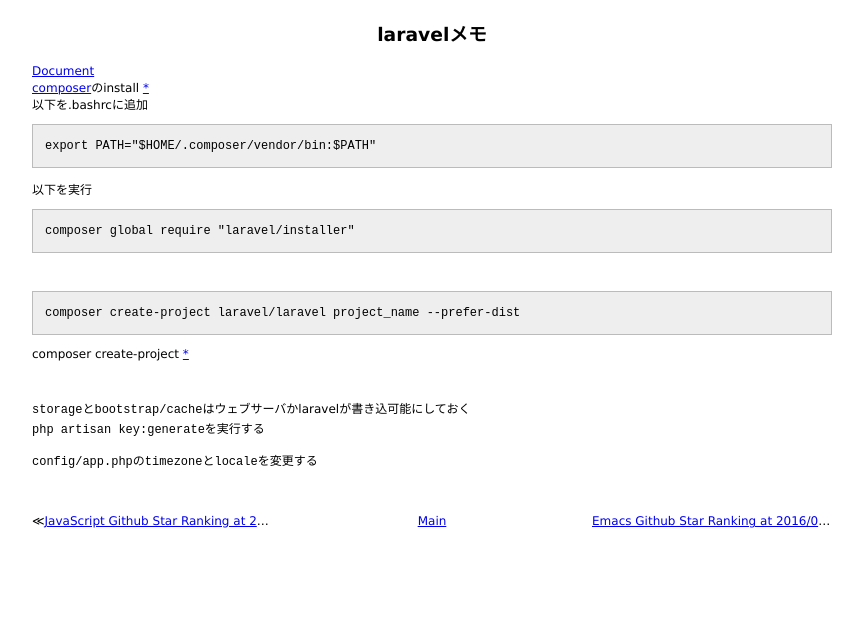
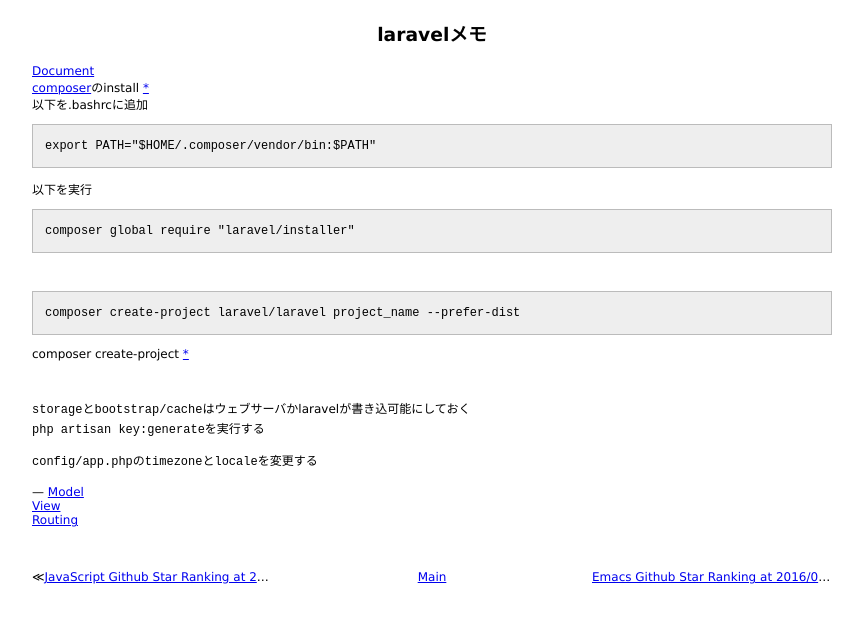
Before and after one commit to 38elements/38elements.github.com, a Jekyll site: the page built from _posts/2016-05-03-laravel.md, in a window 1280 px wide. Shown: the top 623 px of the page, without its empty margins (208-1071 px from the left). Built offline with Jekyll 4.4.1, drawn with Linux system fonts in a browser that asks for light colours.

Commit message:
Update 2016-05-03-laravel.md

```diff
--- a/_posts/2016-05-03-laravel.md
+++ b/_posts/2016-05-03-laravel.md
@@ -28,3 +28,8 @@ composer create-project [*](https://getcomposer.org/doc/03-cli.md#create-project
 `php artisan key:generate`を実行する
 
 `config/app.php`の`timezone`と`locale`を変更する
+<br>
+---
+[Model](/2016/05/06/laravel-model.html)
+[View](/2016/05/06/laravel-view.html)
+[Routing](/2016/05/06/laravel-routing.html)
```
